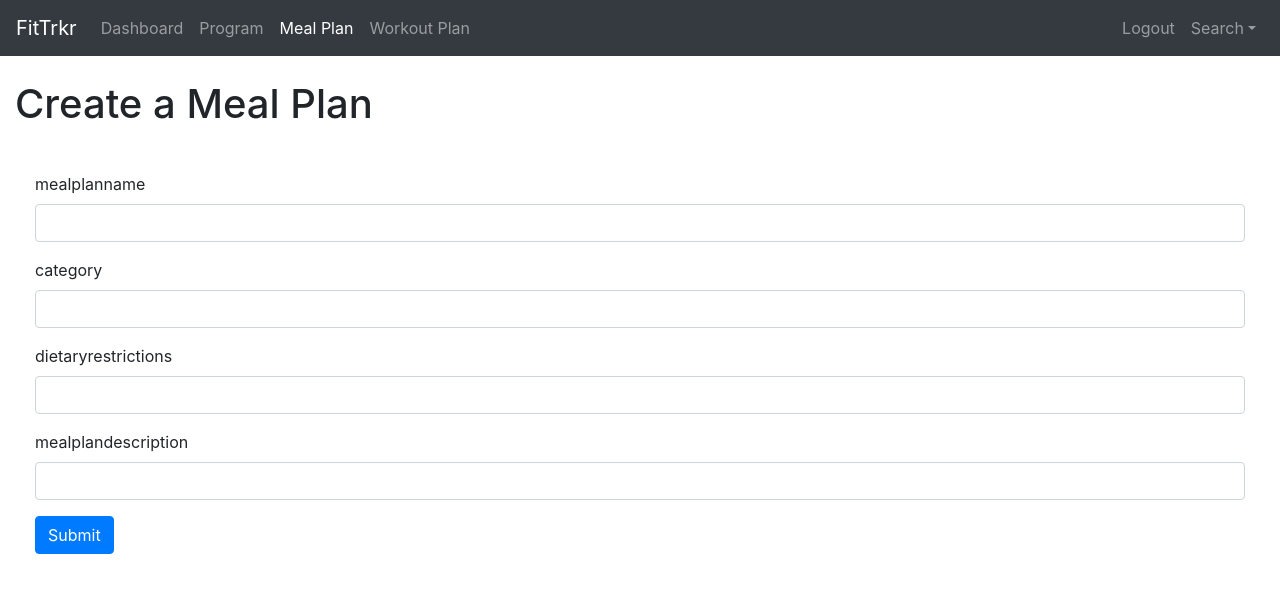
After one commit to joshua-deans/FitTrkr, a Flask app: page /trainer/1/create_mealplan/ in a window 1280 px wide. The commit adds this page. Shown: the top 593 px of the page. Run offline with Flask 2, Linux system fonts and the light colour scheme; some libraries are stand-ins or nearby versions.

Commit message:
Added first part of creating a mealplan

```diff
--- a/app.py
+++ b/app.py
@@ -461,6 +461,45 @@ def trainer_meal_plans(user_id):
     cur.close()
     return render_template('trainer/meal_plans.html', meal_plan_info=plan_info, user_id=user_id)
 
+#Creating a new meal plan
+
+class MealPlanForm(Form):
+    mealplanname = StringField('mealplanname', [
+        validators.DataRequired(),
+        validators.Length(min=1, max=50)])
+    category = StringField('category', [
+        validators.DataRequired(),
+        validators.Length(min=1, max=50)])
+    dietaryrestrictions = StringField('dietaryrestrictions', [
+        validators.DataRequired(),
+        validators.Length(min=1, max=50)])
+    mealplandescription = StringField('mealplandescription', [
+        validators.DataRequired(),
+        validators.Length(min=1, max=400)])
+
+
+@app.route("/trainer/<int:user_id>/create_mealplan/", methods=['GET','POST'])
+def create_mealplan(user_id):
+    form = MealPlanForm(request.form)
+    if request.method == 'POST' and form.validate():
+        #Form Fields
+        mealplanname = form.mealplanname.data
+        category = form.category.data
+        dietaryrestrictions = form.dietaryrestrictions.data
+        mealplandescription = form.mealplandescription.data
+        #Cursor initiation
+        cur = mysql.connection.cursor()
+        cur.execute(
+            'INSERT INTO mealplan(mealplanname, category, dietaryrestrictions, mealplandescription) '
+            'VALUES(%s,%s,%s,%s)', (mealplanname, category,dietaryrestrictions,mealplandescription)
+        )
+        mysql.connection.commit()
+        cur.close()
+        return render_template('trainer/create_mealplan.html', user_id=user_id,form=form)
+
+
+    return render_template('trainer/create_mealplan.html', user_id=user_id,form=form)
+
 
 @app.route("/trainer/<int:user_id>/workout_plans/")
 def trainer_workout_plans(user_id):
--- /dev/null
+++ b/templates/trainer/create_mealplan.html
@@ -0,0 +1,69 @@
+{% extends 'layout.html' %}
+
+<!-TODO: Replace client with User name ->
+{% block title %}Create a Meal Plan{% endblock %}
+
+{% block head %}
+    <link rel="stylesheet" type="text/css" href="{{ url_for('static',filename='styles/base_style.css') }}">
+{% endblock %}
+
+{% block nav_items %}
+    <li class="nav-item">
+        <a class="nav-link" href="{{ url_for('trainer', user_id=user_id) }}">Dashboard</a>
+    </li>
+    <li class="nav-item">
+        <a class="nav-link" href="{{ url_for('trainer_plans', user_id=user_id) }}">Program</a>
+    </li>
+    <li class="nav-item">
+        <a class="nav-link active" href="{{ url_for('trainer_meal_plans', user_id=user_id) }}">Meal Plan</a>
+    </li>
+    <li class="nav-item">
+        <a class="nav-link" href="{{ url_for('trainer_workout_plans', user_id=user_id) }}">Workout Plan</a>
+    </li>
+{% endblock %}
+
+{% block nav_items_right %}
+    <li class="nav-item">
+        <a class="nav-link" href="/#">Logout</a>
+    </li>
+
+    <li class="nav-item dropdown">
+        <a class="dropdown-toggle nav-link" data-toggle="dropdown" href="#">Search</a>
+        <span class="caret"></span></a>
+        <ul class="dropdown-menu dropdown-menu-right">
+            <!-- Search all meals by Workout name, meal name, trainer
+            As you click each you see all the pages, then on the page
+            itself there is a search box that would run the query-->
+            <li><a class="dropdown-item" href="{{ request.base_url }}">Programs</a></li>
+            <li><a class="dropdown-item" href="/workouts">Workouts</a></li>
+            <li><a class="dropdown-item" href="/meals">Meals</a></li>
+            <li><a class="dropdown-item" href="/trainers">Trainers</a></li>
+        </ul>
+    </li>
+{% endblock %}
+
+{% block body %}
+    <div class="container-fluid">
+        <h1 class="display-5" style="display: inline">Create a Meal Plan</h1>
+        <br>
+        <br>
+		<div class="card-body">
+            {% from "includes/_formhelpers.html" import render_field %}
+            <form action="" method="post">
+                <div class="form-group">
+                    {{render_field(form.mealplanname, class_="form-control")}}
+                </div>
+                <div class="form-group">
+                    {{render_field(form.category, class_="form-control")}}
+                </div>
+                <div class="form-group">
+                    {{render_field(form.dietaryrestrictions, class_="form-control")}}
+                </div>
+                <div class="form-group">
+                    {{render_field(form.mealplandescription, class_="form-control")}}
+                </div>
+                <button class="btn btn-primary">Submit</button>
+            </form>
+		</div>
+    </div>
+{% endblock %}
```
Also changed, not shown: templates/trainer/meal_plans.html (+8 -1 lines).
